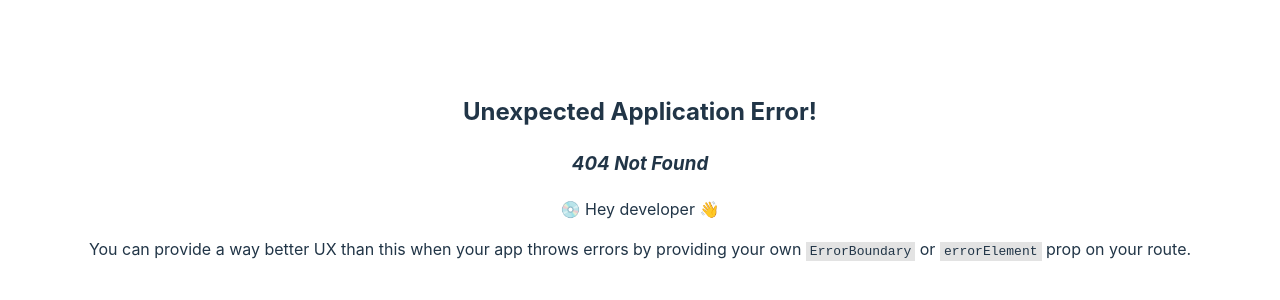
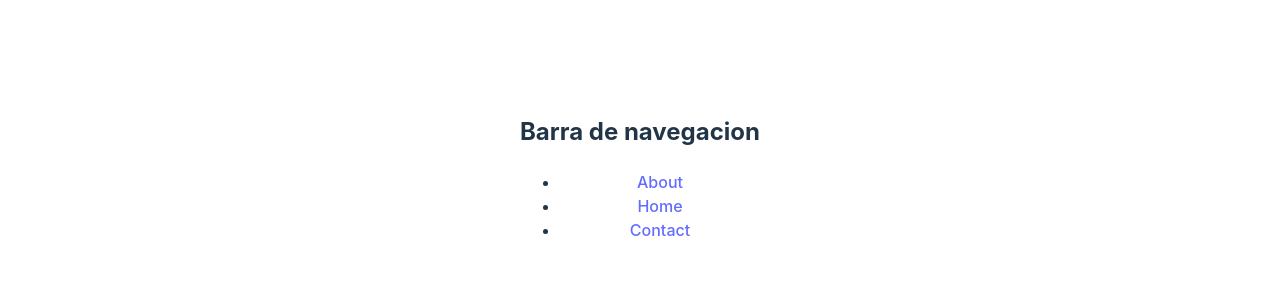
Before and after one commit to santiagotrini/react-2023, a React (Vite) app: page /navbar in a window 1280 px wide. Before the commit this address had no page. Shown: the part 224-524 px from the top of the page. Built offline with nearby package versions, Linux system fonts and the light colour scheme.

Commit message:
cosas mas cosas

```diff
--- /dev/null
+++ b/src/14-navbar/Navbar.jsx
@@ -0,0 +1,24 @@
+import { useEffect } from 'react';
+
+function Navbar(props) {
+  console.log(props.links);
+  useEffect(() => {
+    alert('ya cargue el componente!');
+  }, []);
+  return (
+    <nav>
+      <h2>Barra de navegacion</h2>
+      <ul>
+        {props.links.map((link, i) => {
+          return (
+            <li key={i}>
+              <a href={link.url}>{link.name}</a>
+            </li>
+          );
+        })}
+      </ul>
+    </nav>
+  );
+}
+
+export default Navbar;
--- a/src/42-unform/Unform.jsx
+++ b/src/42-unform/Unform.jsx
@@ -15,8 +15,8 @@ function Unform(props) {
     setPassword(event.target.value);
   }
   function handleSubmit(event) {
+    event.preventDefault();  // no refresh
     console.log('hola enviado');
-    event.preventDefault();  // no refresh
     alert(user + ' ' + password);  // el alert
     console.log(user + ' ' + password);
     setUser('');
--- a/src/App.jsx
+++ b/src/App.jsx
@@ -19,6 +19,7 @@ function App() {
       <button><a href="/toggle">Render condicional</a></button>
       <button><a href="/countdown">Cuenta regresiva</a></button>
       <button><a href="/unform">Un formulario</a></button>
+      <button><a href="/navbar">Navbar</a></button>
     </>
   )
 }
--- a/src/main.jsx
+++ b/src/main.jsx
@@ -16,8 +16,16 @@ import Contador from './31-contador/Contador';
 import Toggle from './32-render-condicional/Toggle';
 import Countdown from './33-countdown/Countdown';
 import Unform from './42-unform/Unform';
+import Navbar from './14-navbar/Navbar';
 import datos from './datos';
-import './index.css'
+import './index.css';
+
+const links = [
+  {name: 'About', url: 'about.html'},
+  {name: 'Home', url: 'home.html'},
+  {name: 'Contact', url: 'contact.html'}
+];
+
 import {
   createBrowserRouter,
   RouterProvider,
@@ -88,6 +96,10 @@ const router = createBrowserRouter([
     path: '/unform',
     element: <Unform />
   },
+  {
+    path: '/navbar',
+    element: <Navbar links={links} />
+  },
 ]);
 
 ReactDOM.createRoot(document.getElementById('root')).render(
```
Also changed, not shown: src/33-countdown/Countdown.jsx (line endings or trailing spaces).
